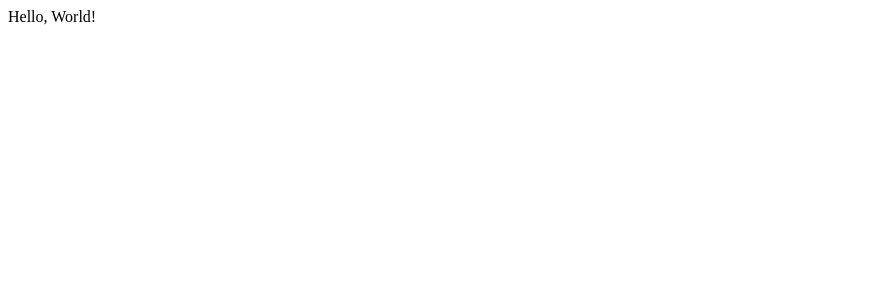
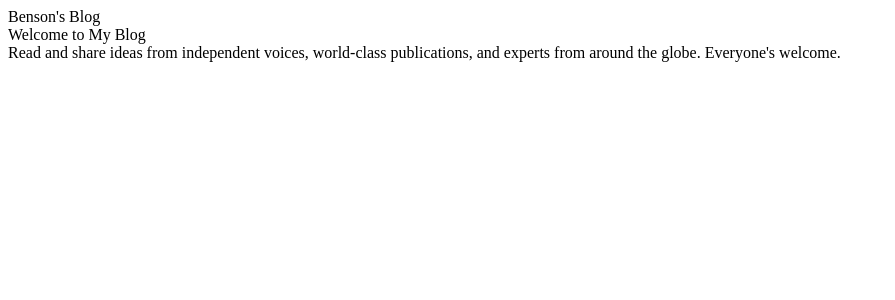
Before and after one commit to bensonjing/blog-client, a React (Create React App) app: page / in a window 1280 px wide. Shown: the top 300 px of the page, without its empty margins (0-895 px from the left). Built offline with nearby package versions, Linux system fonts and the light colour scheme.

Commit message:
setup Header and Intro component

```diff
--- a/public/index.html
+++ b/public/index.html
@@ -27,17 +27,6 @@
     <title>Benson's Blog</title>
   </head>
   <body>
-    <noscript>You need to enable JavaScript to run this app.</noscript>
     <div id="root"></div>
-    <!--
-      This HTML file is a template.
-      If you open it directly in the browser, you will see an empty page.
-
-      You can add webfonts, meta tags, or analytics to this file.
-      The build step will place the bundled scripts into the <body> tag.
-
-      To begin the development, run `npm start` or `yarn start`.
-      To create a production bundle, use `npm run build` or `yarn build`.
-    -->
   </body>
 </html>
--- a/src/App.js
+++ b/src/App.js
@@ -1,5 +1,15 @@
+import Header from "./components/Header";
+import Intro from "./components/Intro";
+
 function App() {
-  return <div className="App">Hello, World!</div>;
+  return (
+    <div className="App">
+      <Header />
+      <Intro />
+      {/* <Intro />
+    <Posts /> */}
+    </div>
+  );
 }
 
 export default App;
--- /dev/null
+++ b/src/components/Header.js
@@ -0,0 +1,9 @@
+function Header() {
+  return (
+    <div id="header">
+      <div>Benson's Blog</div>
+    </div>
+  );
+}
+
+export default Header;
--- /dev/null
+++ b/src/components/Intro.js
@@ -0,0 +1,13 @@
+function Intro() {
+  return (
+    <div id="intro">
+      <div>Welcome to My Blog</div>
+      <div>
+        Read and share ideas from independent voices, world-class publications,
+        and experts from around the globe. Everyone's welcome.
+      </div>
+    </div>
+  );
+}
+
+export default Intro;
```
Also changed, not shown: src/components/Posts.js (added).
